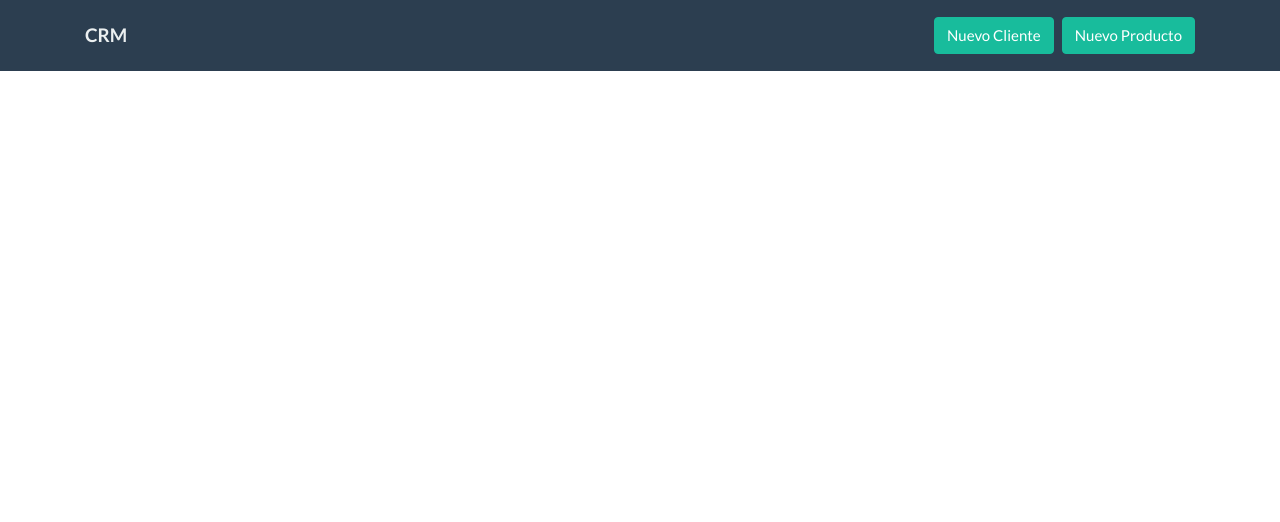
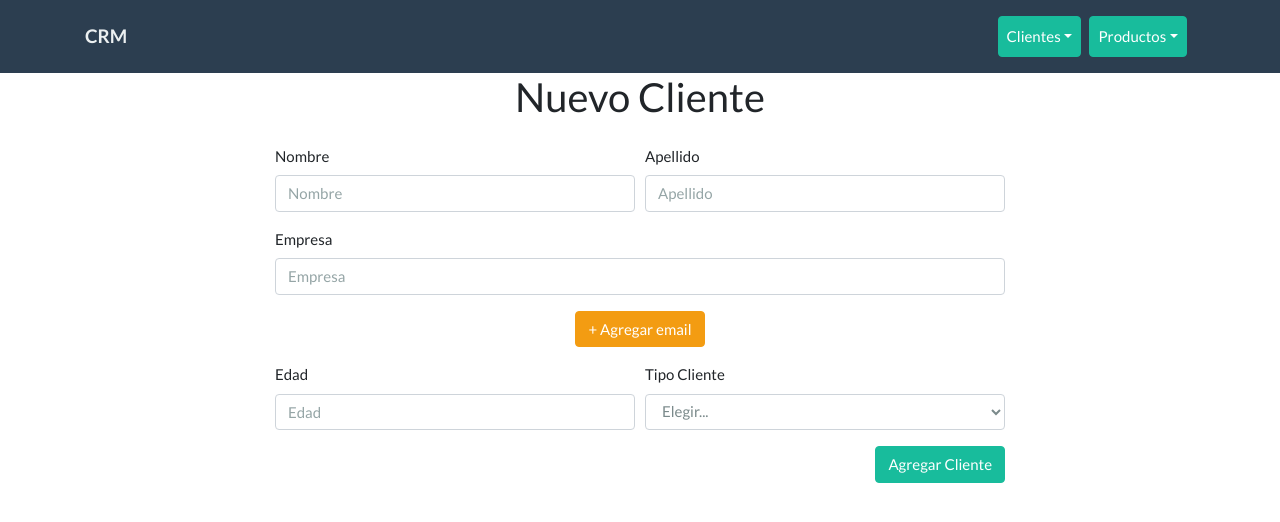
Before and after one commit to zesaru/express-graphql, a React (Create React App) app in the folder cliente/: page /clientes/nuevo in a window 1280 px wide. Shown: the top 522 px of the page. Built offline with nearby package versions, Linux system fonts and the light colour scheme.

Commit message:
Ajustes a la Barra de Navegación

```diff
--- a/cliente/public/index.html
+++ b/cliente/public/index.html
@@ -44,5 +44,20 @@
       To begin the development, run `npm start` or `yarn start`.
       To create a production bundle, use `npm run build` or `yarn build`.
     -->
+    <script
+      src="https://code.jquery.com/jquery-3.2.1.slim.min.js"
+      integrity="sha384-KJ3o2DKtIkvYIK3UENzmM7KCkRr/rE9/Qpg6aAZGJwFDMVNA/GpGFF93hXpG5KkN"
+      crossorigin="anonymous"
+    ></script>
+    <script
+      src="https://cdnjs.cloudflare.com/ajax/libs/popper.js/1.12.9/umd/popper.min.js"
+      integrity="sha384-ApNbgh9B+Y1QKtv3Rn7W3mgPxhU9K/ScQsAP7hUibX39j7fakFPskvXusvfa0b4Q"
+      crossorigin="anonymous"
+    ></script>
+    <script
+      src="https://maxcdn.bootstrapcdn.com/bootstrap/4.0.0/js/bootstrap.min.js"
+      integrity="sha384-JZR6Spejh4U02d8jOt6vLEHfe/JQGiRRSQQxSfFWpi1MquVdAyjUar5+76PVCmYl"
+      crossorigin="anonymous"
+    ></script>
   </body>
 </html>
--- a/cliente/src/App.js
+++ b/cliente/src/App.js
@@ -30,20 +30,20 @@ class App extends Component {
           <Header />
           <div className="container">
             <Switch>
-              <Route exact path="/" component={Clientes} />
+              <Route exact path="/clientes" component={Clientes} />
               <Route
                 exact
-                path="/cliente/editar/:id"
+                path="/clientes/editar/:id"
                 component={EditarCliente}
               />
-              <Route exact path="/cliente/nuevo" component={NuevoCliente} />
-              <Route exact path="/productos/nuevo" component={NuevoProducto} />
+              <Route exact path="/clientes/nuevo" component={NuevoCliente} />
               <Route exact path="/productos" component={Productos} />
               <Route
                 exact
                 path="/productos/editar/:id"
                 component={EditarProducto}
               />
+              <Route exact path="/productos/nuevo" component={NuevoProducto} />
             </Switch>
           </div>
         </Router>
--- a/cliente/src/componentes/Clientes/Clientes.js
+++ b/cliente/src/componentes/Clientes/Clientes.js
@@ -114,7 +114,7 @@ class Clientes extends Component {
                           </Mutation>
 
                           <Link
-                            to={`/cliente/editar/${item.id}`}
+                            to={`/clientes/editar/${item.id}`}
                             className="btn btn-success d-block d-md-inline-block"
                           >
                             Editar Cliente
--- a/cliente/src/componentes/Clientes/FormularioEditarCliente.js
+++ b/cliente/src/componentes/Clientes/FormularioEditarCliente.js
@@ -38,7 +38,7 @@ class FormularioEditar extends Component {
         mutation={ACTUALIZAR_CLIENTE}
         onCompleted={() =>
           this.props.refetch().then(() => {
-            this.props.history.push("/");
+            this.props.history.push("/clientes");
           })
         }
       >
--- a/cliente/src/componentes/Clientes/NuevoCliente.js
+++ b/cliente/src/componentes/Clientes/NuevoCliente.js
@@ -56,7 +56,7 @@ class NuevoCliente extends Component {
         <div className="row justify-content-center">
           <Mutation
             mutation={NUEVO_CLIENTE}
-            onCompleted={() => this.props.history.push("/")}
+            onCompleted={() => this.props.history.push("/clientes")}
           >
             {crearCliente => (
               <form
--- a/cliente/src/componentes/Layout/Header.js
+++ b/cliente/src/componentes/Layout/Header.js
@@ -21,13 +21,37 @@ const Header = () => (
 
       <div className="collapse navbar-collapse" id="navegacion">
         <ul className="navbar-nav ml-auto text-right">
-          <li className="nav-item active">
-            <Link to="/cliente/nuevo" className="btn btn-success mr-2">
-              Nuevo Cliente
-            </Link>
-            <Link to="/productos/nuevo" className="btn btn-success">
-              Nuevo Producto
-            </Link>
+          <li className="nav-item dropdown mr-2">
+            <button
+              className="nav-link dropdown-toggle btn btn-clock btn-success"
+              data-toggle="dropdown"
+            >
+              Clientes
+            </button>
+            <div className="dropdown-menu">
+              <Link to="/clientes" className="dropdown-item">
+                Ver Clientes
+              </Link>
+              <Link to="/clientes/nuevo" className="dropdown-item">
+                Nuevo Cliente
+              </Link>
+            </div>
+          </li>
+          <li className="nav-item dropdown mr-2">
+            <button
+              className="nav-link dropdown-toggle btn btn-clock btn-success"
+              data-toggle="dropdown"
+            >
+              Productos
+            </button>
+            <div className="dropdown-menu">
+              <Link to="/productos" className="dropdown-item">
+                Ver Productos
+              </Link>
+              <Link to="/productos/nuevo" className="dropdown-item">
+                Nuevo Producto
+              </Link>
+            </div>
           </li>
         </ul>
       </div>
```
